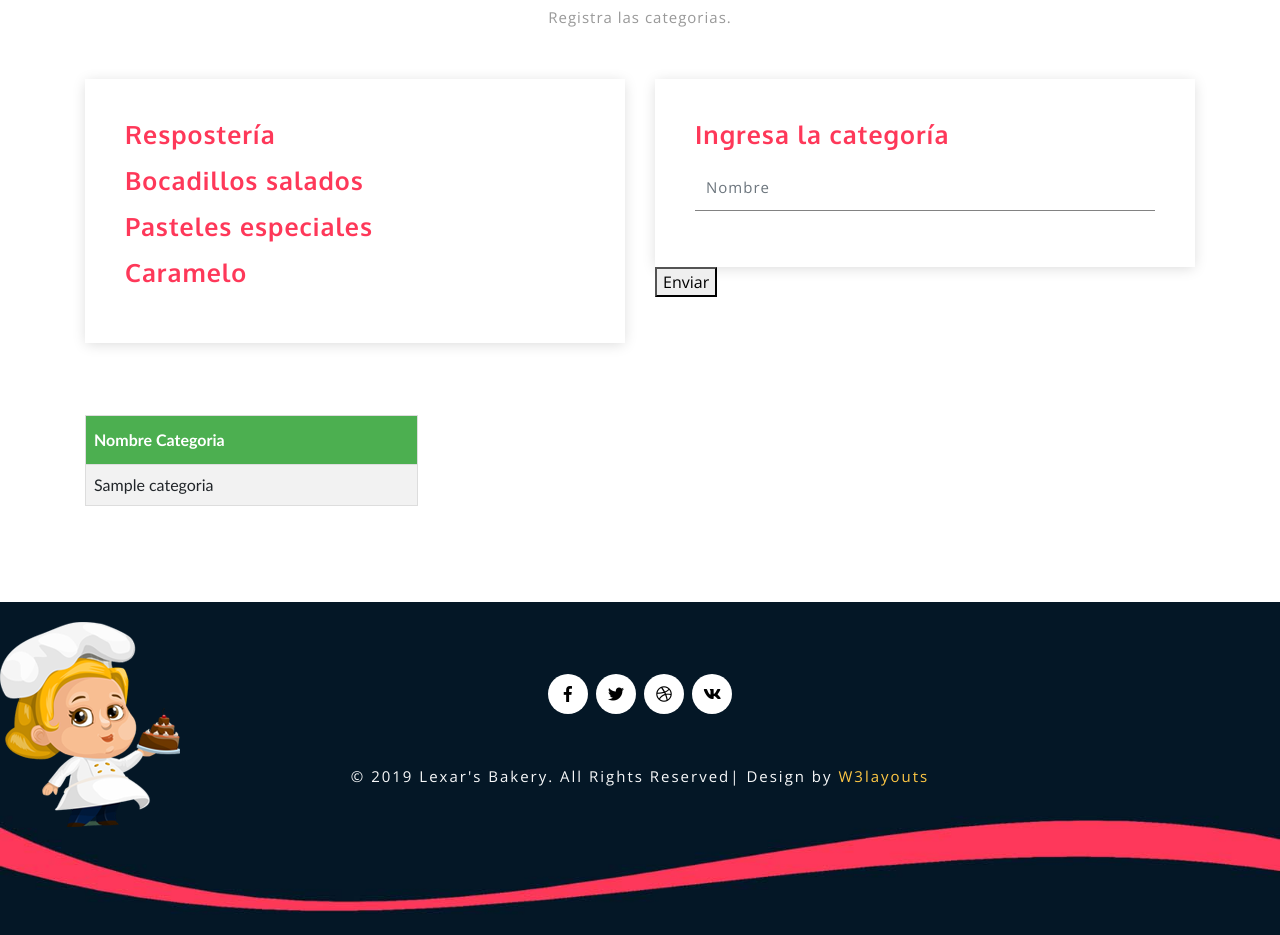
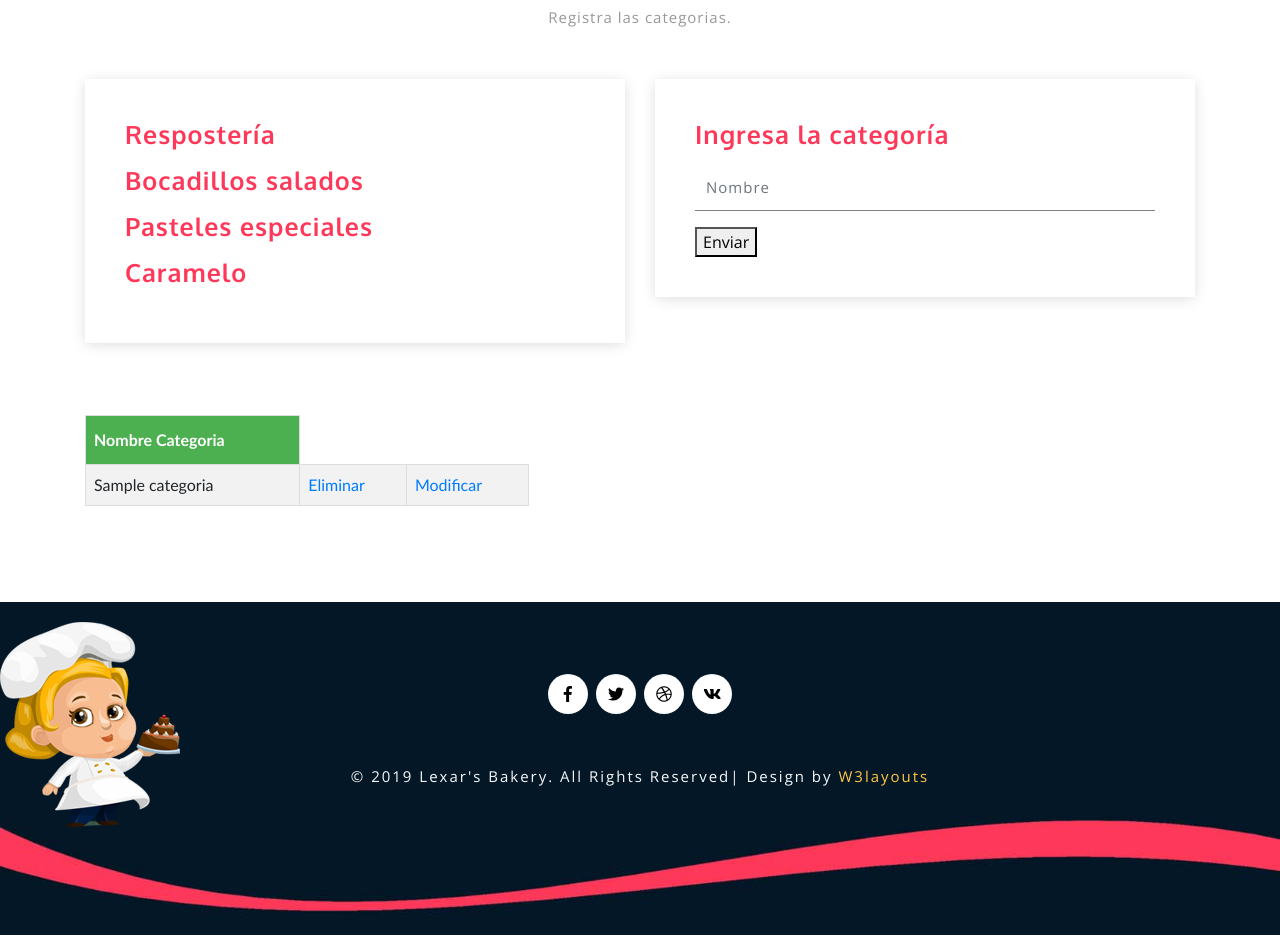
Before and after one commit to cc059/Pasteleria-Emergentes-Inventario, a PHP site: page /categorias.php in a window 1280 px wide. Shown: the part 445-1380 px from the top of the page. Run offline with PHP 8.4, Linux system fonts and the light colour scheme; tables that the repository leaves empty or names only in its code hold one stand-in row (values such as "Sample post").

Commit message:
opcion eliminar bd categorias

```diff
--- a/web/categorias.php
+++ b/web/categorias.php
@@ -7,8 +7,15 @@ if($_POST){
 	$nombre_categoria=$_POST{'txtcate'};
 	$categorias->asignarValor($id_categoria,$nombre_categoria);
 	$categorias->guardar();
+}
+elseif(isset($_GET{'eliminar'})){
+		$categorias->eliminar($_GET{'eliminar'});
+	}
+elseif(isset($_GET{'modificar'})){
+	$categorias->modificar($_GET{'modificar'});
+	}
 
-}
+
 
 ?>
 <!DOCTYPE html>
@@ -51,7 +58,7 @@ if($_POST){
 #customers {
   font-family: "Trebuchet MS", Arial, Helvetica, sans-serif;
   border-collapse: collapse;
-  width: 30%;
+  width: 40%;
 }
 
 #customers td, #customers th {
@@ -209,10 +216,11 @@ if($_POST){
 						<form action="categorias.php" method="post">
 
 							<div class="form-group">
-								<input type="text" class="form-control" placeholder="Nombre" name="txtcate" required="">
+								<input type="text" class="form-control" placeholder="Nombre" name="txtcate">
 							</div>
+							<button type="submit">Enviar</button>
+
 							</div>
-                            <button type="submit">Enviar</button>
 						</form>
 					</div>
                 </div><br/><br/>
@@ -229,6 +237,8 @@ if($_POST){
 		echo <<<CATEGORIAS
 		<tr>
 		<td>{$categoria['nombre_categoria']}</td><br/>
+		<td><a href ="categorias.php?eliminar=($id_categoria)">Eliminar</a></td>
+		<td><a href ="categorias.php?modificar=($id_categoria)">Modificar</a></td>
 		</tr>
 CATEGORIAS;
 	}
--- a/web/clases/campos_categoria.php
+++ b/web/clases/campos_categoria.php
@@ -9,19 +9,19 @@
         }
 
         function _get($atributo){
-            if($isset($this->$atributo)){
+            if(isset($this->$atributo)){
                 return $this->$atributo;
             }
         }
         function guardar(){
             $sql="INSERT INTO categoria (nombre_categoria) VALUES ('{$this->nombre_categoria}');";
-            mysqli_query(conexion::obtenerinstancia(), $sql);
+            mysqli_query(conexion::obtenerInstancia(), $sql);
         }
         static function listarCategorias(){
             $categorias=array();
             $result=0;
             $sql="SELECT * FROM categoria;";
-            $rs=mysqli_query(conexion::obtenerinstancia(), $sql);
+            $rs=mysqli_query(conexion::obtenerInstancia(), $sql);
             if(mysqli_num_rows($rs)>0) {
                 while ($fila = mysqli_fetch_assoc($rs)){
                     $categorias[] = $fila;
@@ -29,5 +29,21 @@
             }
             return $categorias;
         }
+        function eliminar($id_categoria){
+            $sql="DELETE FROM categoria WHERE id_categoria=($id_categoria)";
+            mysqli_query(conexion::obtenerInstancia(),$sql);
+        }
+        function modificar($id_categoria){
+            $sql="SELECT * FROM categoria WHERE  id_categoria= ($id_categoria)";
+            $rs=mysqli_query(conexion::obtenerInstancia(), $sql);
+            if(mysqli_num_rows($rs)>0){
+                $fila=mysqli_fetch_assoc($rs);
+                $this->id_categoria=$fila{'id_categoria'};
+                $this->nombre_categoria=$fila{'nombre_categoria'};
+
+
+
+            }
+        }
 
     }
```
